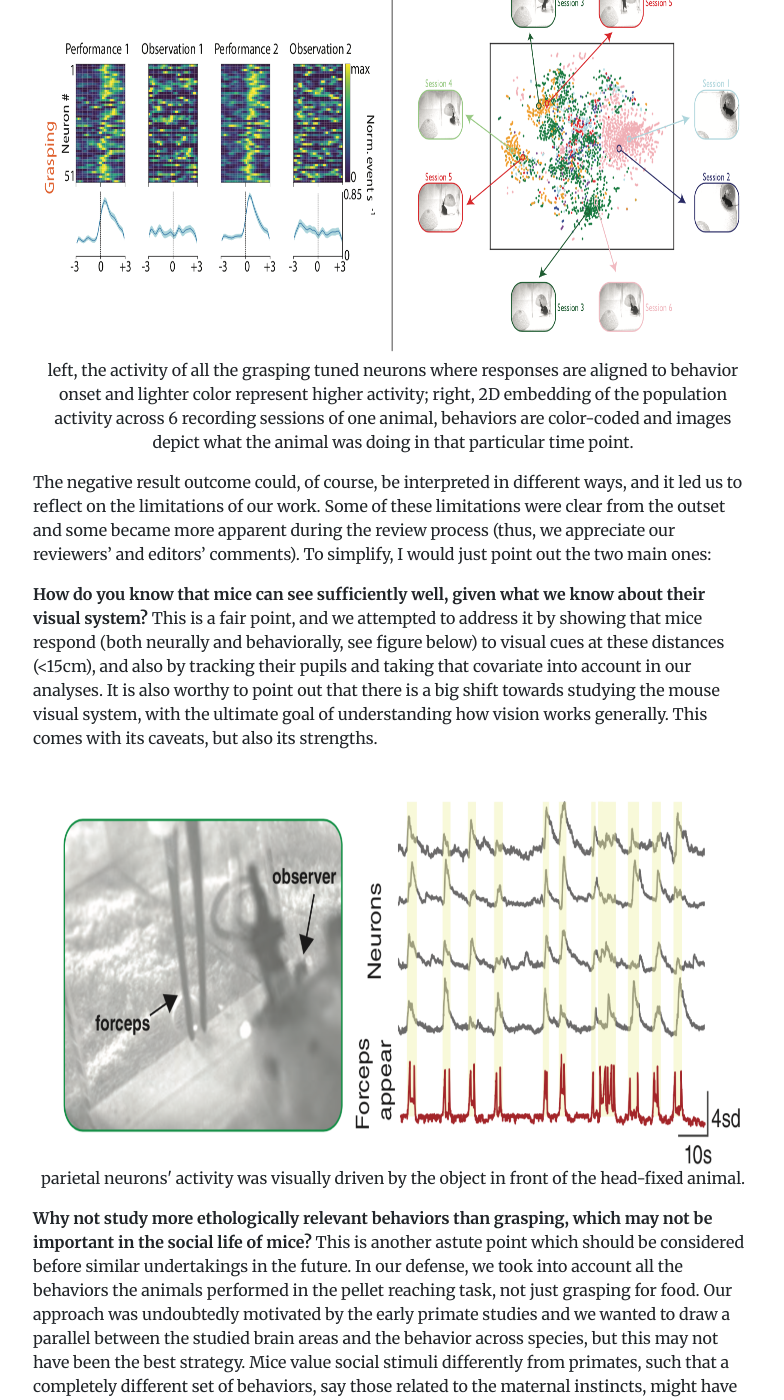
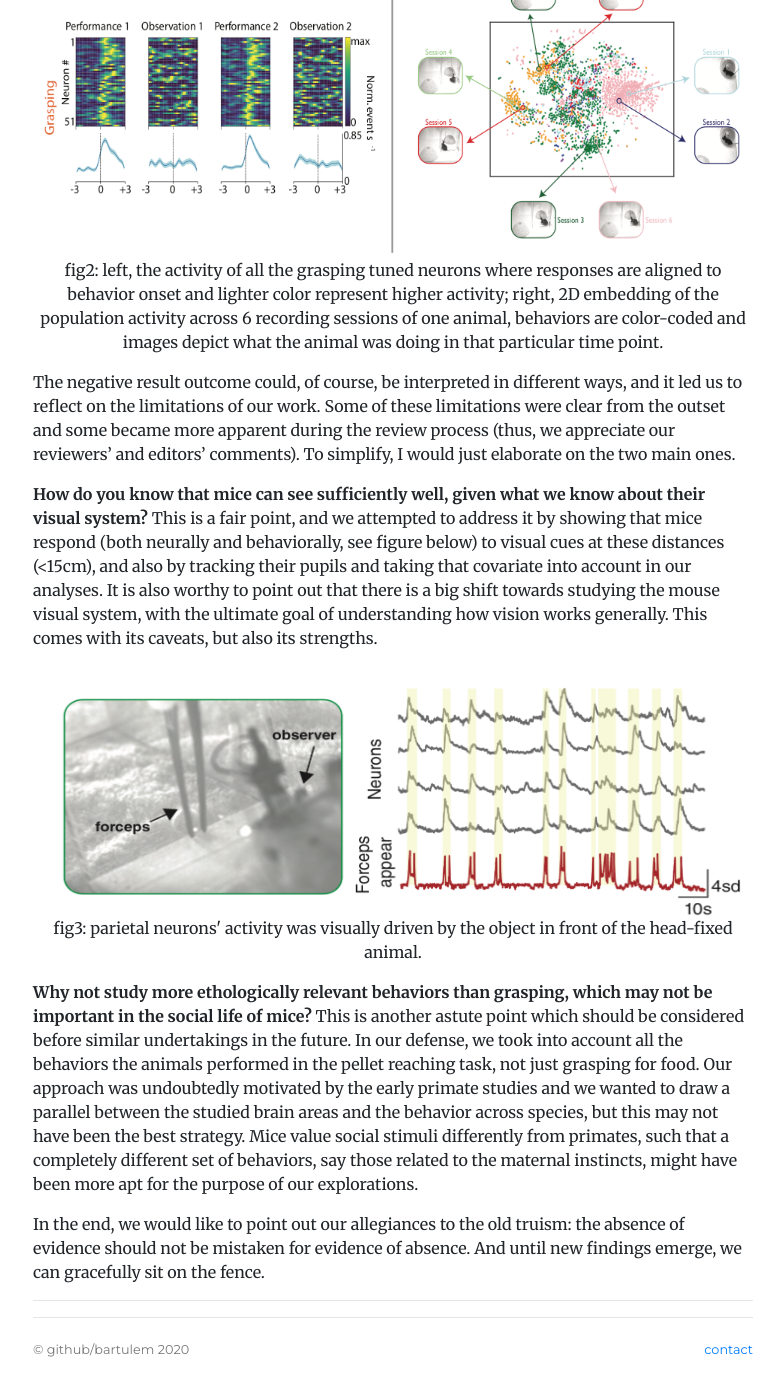
Before and after one commit to bartulem/bartulem.github.io, a Jekyll site: the page built from science/_posts/2020-03-27-mirror-neurons.md, in a window 1280 px wide and 1400 px high, scrolled down 1355 px. Shown: the whole window, without its empty margins (247-1031 px from the left). Built offline with Jekyll 4.4.1, drawn with Linux system fonts in a browser that asks for light colours; comment, search, counter and statistics services are not loaded; some of the changed text lies outside the part shown.

Commit message:
modify img size

```diff
--- a/science/_posts/2020-03-27-mirror-neurons.md
+++ b/science/_posts/2020-03-27-mirror-neurons.md
@@ -18,26 +18,26 @@ Briefly, we used optical imaging to sample single cell activity from parietal an
     <img class="img-custom" alt="mirrorfig0" src="/img/mirror_fig0.gif" height="200" width="350">
     <img class="img-custom" alt="mirrorfig1" src="/img/mirror_fig1.gif" height="200" width="350">
     <br/>
-    <figcaption>left, 1p calcium imaging; right, the pellet-reasching task.</figcaption>
+    <caption>fig1: left, 1p calcium imaging; right, the pellet-reasching task.</caption>
   </figure>
 </p>
 
 We evaluated the neurons' tuning properties in different ways. The behaviors of animals in both conditions were carefully and extensively quantified. These detailed analyses revealed potentially important differences between the coding of action execution, as opposed to that of action observation (see figure below: left). Even at the population level, the activity was better clustered in hyperspace when the animals were freely performing the actions, compared to when they were head-fixed and observing a sibling (see figure below: right). Therefore, in this project, we failed to demonstrate the existence of mirror neurons in the rodent associative cortices.
 
 <p class="text-center">
-  <img class="img-custom" alt="mirrorfig2" src="/img/mirror_fig2.png" height="400" width="700"/>
+  <img class="img-custom" alt="mirrorfig2" src="/img/mirror_fig2.png" height="300" width="700"/>
   <br/>
-  <caption align="bottom">left, the activity of all the grasping tuned neurons where responses are aligned to behavior onset and lighter color represent higher activity; right, 2D embedding of the population activity across 6 recording sessions of one animal, behaviors are color-coded and images depict what the animal was doing in that particular time point.</caption>
+  <caption align="bottom">fig2: left, the activity of all the grasping tuned neurons where responses are aligned to behavior onset and lighter color represent higher activity; right, 2D embedding of the population activity across 6 recording sessions of one animal, behaviors are color-coded and images depict what the animal was doing in that particular time point.</caption>
 </p>
 
-The negative result outcome could, of course, be interpreted in different ways, and it led us to reflect on the limitations of our work. Some of these limitations were clear from the outset and some became more apparent during the review process (thus, we appreciate our reviewers' and editors' comments). To simplify, I would just point out the two main ones:
+The negative result outcome could, of course, be interpreted in different ways, and it led us to reflect on the limitations of our work. Some of these limitations were clear from the outset and some became more apparent during the review process (thus, we appreciate our reviewers' and editors' comments). To simplify, I would just elaborate on the two main ones.
 
 **How do you know that mice can see sufficiently well, given what we know about their visual system?** This is a fair point, and we attempted to address it by showing that mice respond (both neurally and behaviorally, see figure below) to visual cues at these distances (&lt;15cm), and also by tracking their pupils and taking that covariate into account in our analyses. It is also worthy to point out that there is a big shift towards studying the mouse visual system, with the ultimate goal of understanding how vision works generally. This comes with its caveats, but also its strengths.
 
 <p class="text-center">
-  <img class="img-custom" alt="mirrorfig2" src="/img/mirror_fig3.png" height="400" width="700"/>
+  <img class="img-custom" alt="mirrorfig2" src="/img/mirror_fig3.png" height="250" width="700"/>
   <br/>
-  <caption align="bottom">parietal neurons' activity was visually driven by the object in front of the head-fixed animal.</caption>
+  <caption align="bottom">fig3: parietal neurons' activity was visually driven by the object in front of the head-fixed animal.</caption>
 </p>
 
 **Why not study more ethologically relevant behaviors than grasping, which may not be important in the social life of mice?** This is another astute point which should be considered before similar undertakings in the future. In our defense, we took into account all the behaviors the animals performed in the pellet reaching task, not just grasping for food. Our approach was undoubtedly motivated by the early primate studies and we wanted to draw a parallel between the studied brain areas and the behavior across species, but this may not have been the best strategy. Mice value social stimuli differently from primates, such that a completely different set of behaviors, say those related to the maternal instincts, might have been more apt for the purpose of our explorations.
```
